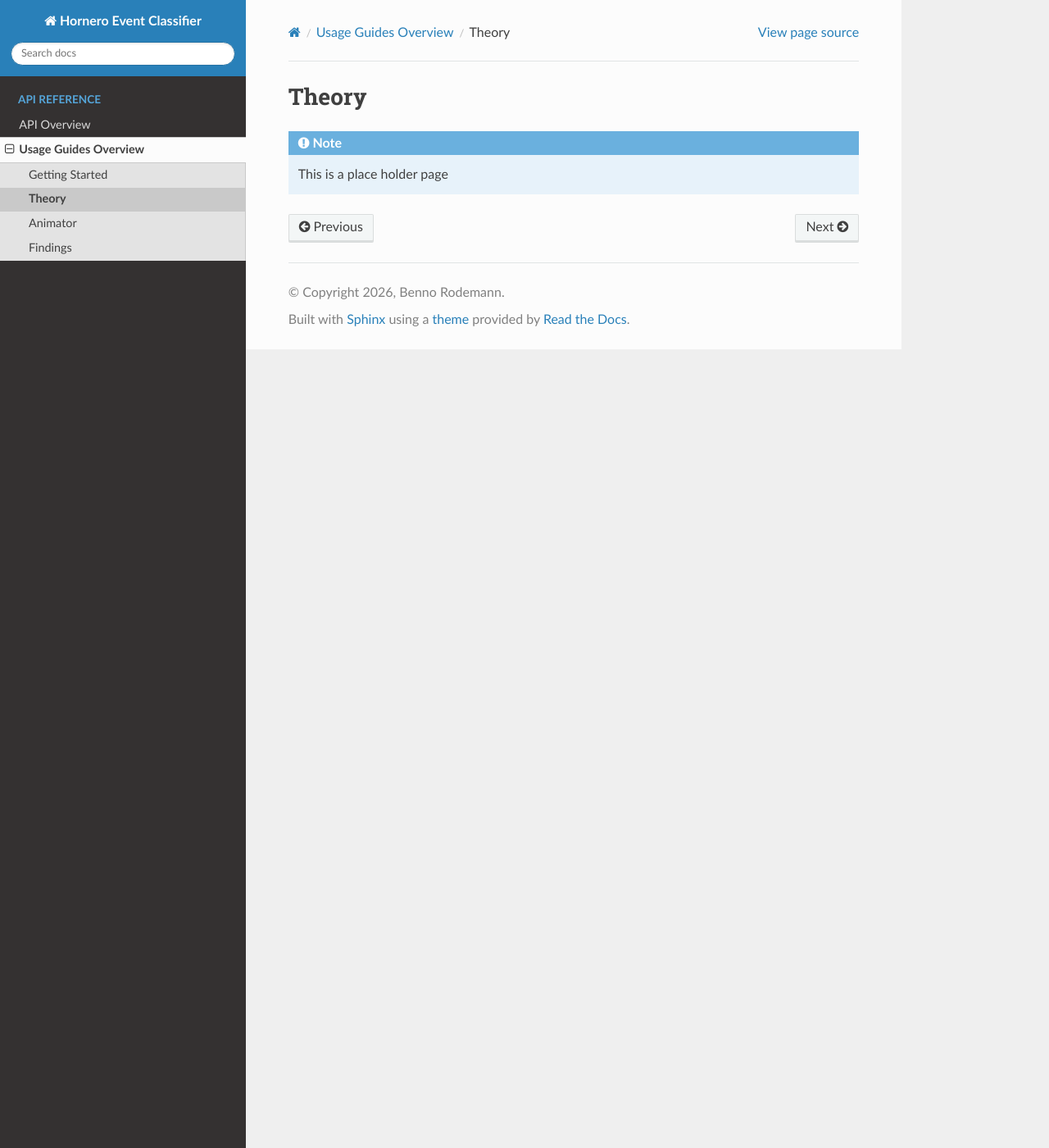
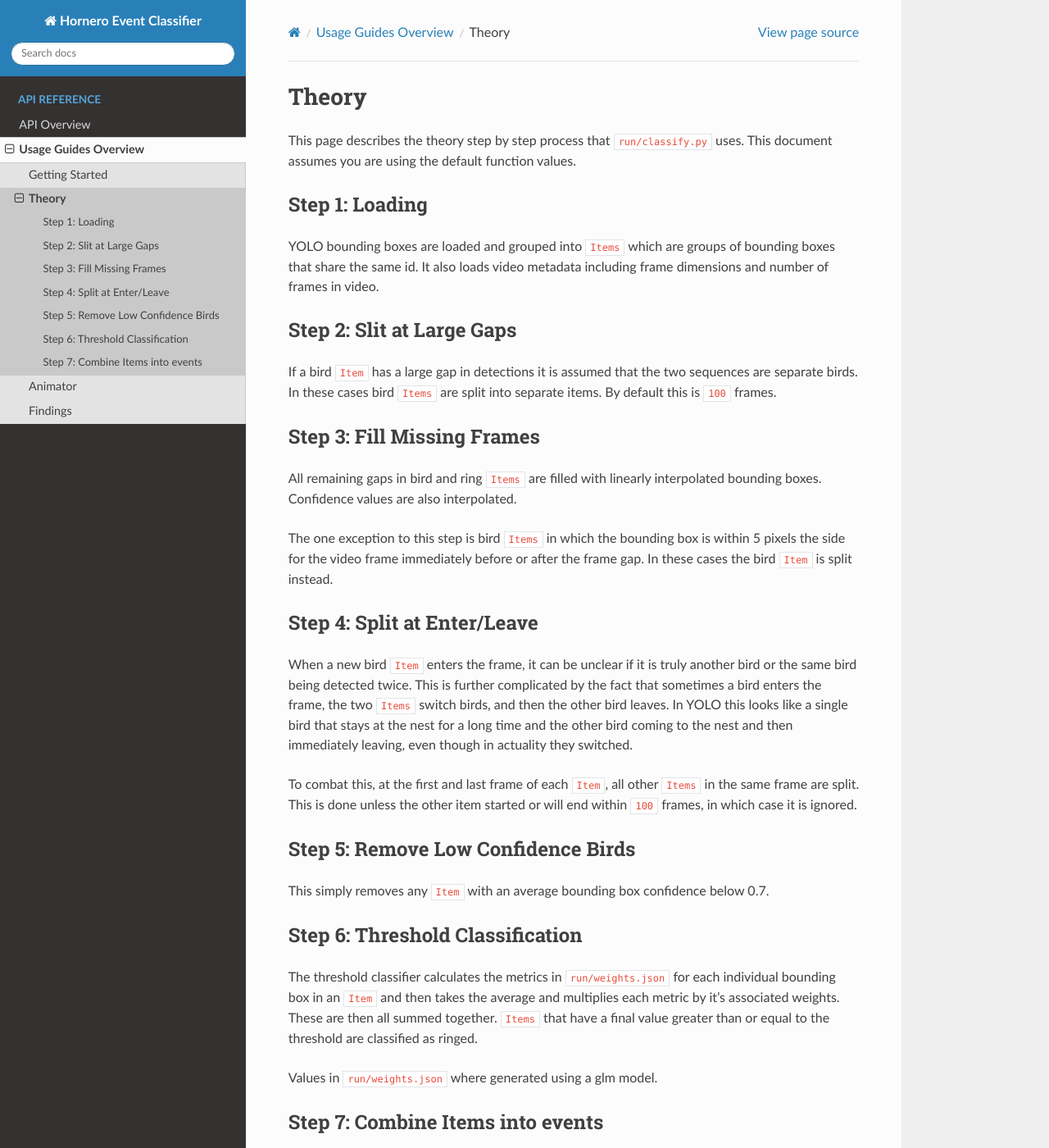
Before and after one commit to bennorodemann/hornero-event-classifier, a Sphinx documentation site: the page built from docs/source/usage/theory.rst, in a window 1280 px wide and 1400 px high. Shown: the whole window at 82% size. Built offline with Sphinx 7.4.7 and the Read the Docs theme 3.1.0, drawn with Linux system fonts in a browser that asks for light colours; some of the changed text lies outside the part shown.

Commit message:
minor, new YOLO model pipeline updates, theory docs

```diff
--- a/docs/source/usage/theory.rst
+++ b/docs/source/usage/theory.rst
@@ -1,4 +1,57 @@
 Theory
 ======
 
-.. note:: This is a place holder page
+This page describes the theory step by step process that ``run/classify.py`` uses. This document assumes you are using
+the default function values.
+
+Step 1: Loading
+---------------
+
+YOLO bounding boxes are loaded and grouped into ``Items`` which are groups of bounding boxes that share the same id. It
+also loads video metadata including frame dimensions and number of frames in video.
+
+Step 2: Slit at Large Gaps
+--------------------------
+
+If a bird ``Item`` has a large gap in detections it is assumed that the two sequences are separate birds. In these cases
+bird ``Items`` are split into separate items. By default this is ``100`` frames.
+
+Step 3: Fill Missing Frames
+---------------------------
+
+All remaining gaps in bird and ring ``Items`` are filled with linearly interpolated bounding boxes. Confidence values
+are also interpolated.
+
+The one exception to this step is bird ``Items`` in which the bounding box is within 5 pixels the side for the video
+frame immediately before or after the frame gap. In these cases the bird ``Item`` is split instead.
+
+Step 4: Split at Enter/Leave
+----------------------------
+
+When a new bird ``Item`` enters the frame, it can be unclear if it is truly another bird or the same bird being detected
+twice. This is further complicated by the fact that sometimes a bird enters the frame, the two ``Items`` switch birds,
+and then the other bird leaves. In YOLO this looks like a single bird that stays at the nest for a long time and the
+other bird coming to the nest and then immediately leaving, even though in actuality they switched.
+
+To combat this, at the first and last frame of each ``Item``, all other ``Items`` in the same frame are split. This is
+done unless the other item started or will end within ``100`` frames, in which case it is ignored.
+
+Step 5: Remove Low Confidence Birds
+-----------------------------------
+
+This simply removes any ``Item`` with an average bounding box confidence below 0.7.
+
+Step 6: Threshold Classification
+--------------------------------
+
+The threshold classifier calculates the metrics in ``run/weights.json`` for each individual bounding box in an ``Item``
+and then takes the average and multiplies each metric by it's associated weights. These are then all summed together.
+``Items`` that have a final value greater than or equal to the threshold are classified as ringed.
+
+Values in ``run/weights.json`` where generated using a glm model.
+
+Step 7: Combine Items into events
+---------------------------------
+
+Finally, ``Items`` that share the same classification and overlap or are within ``120`` frames of one another are
+combined into a single event. Events that last less than ``100`` frames are then removed.
```
Also changed, not shown: 7 other files.
